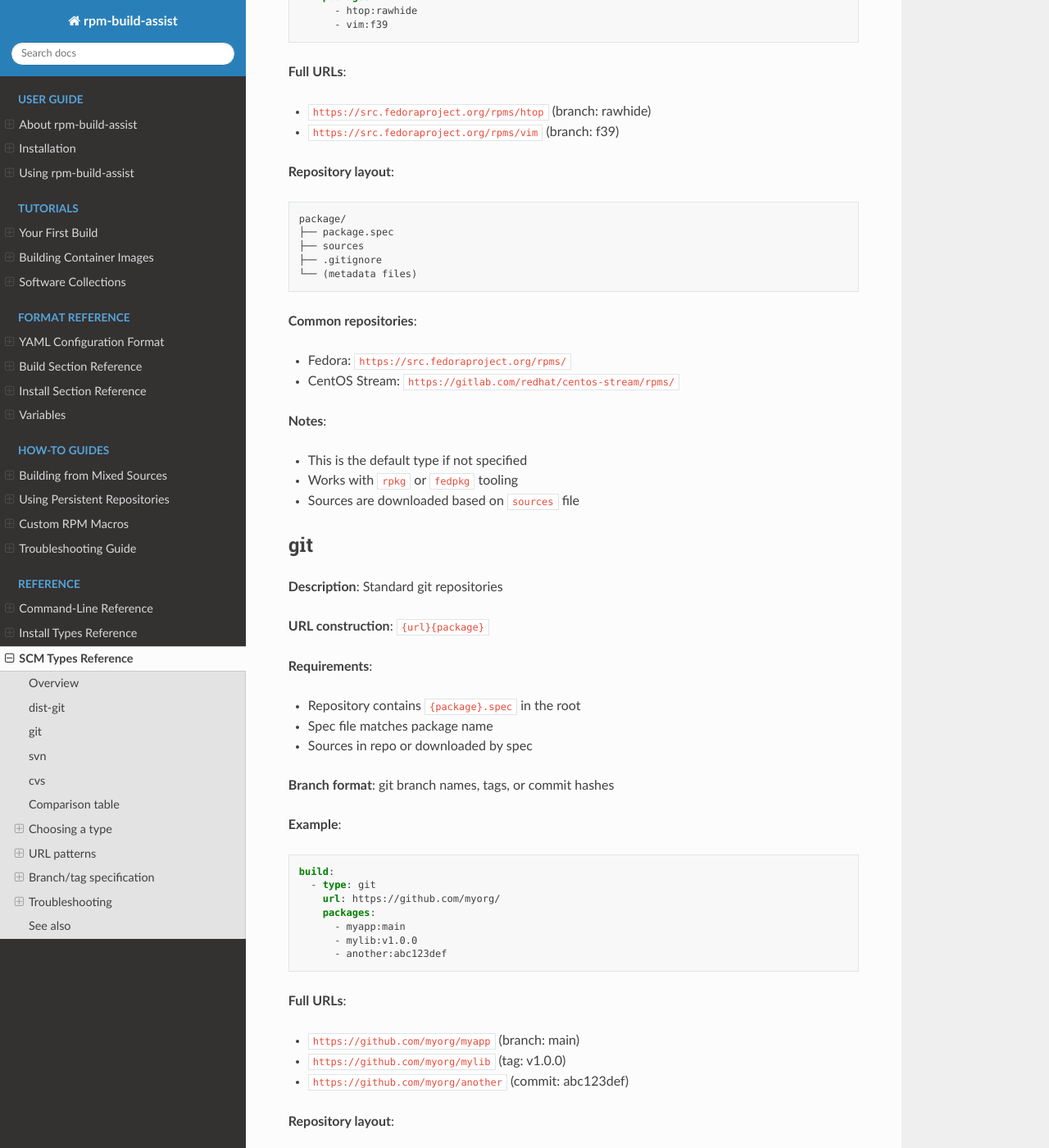
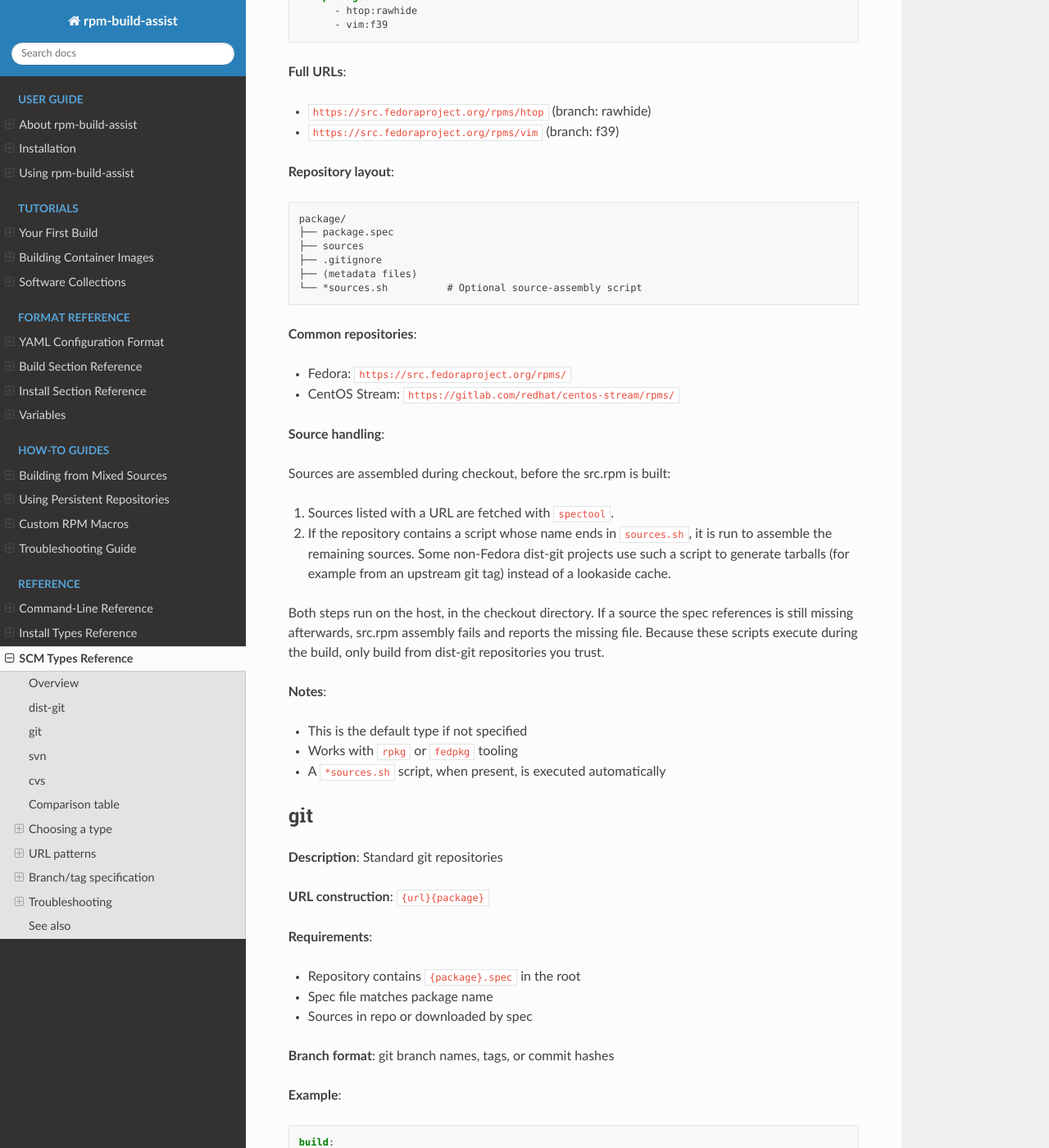
Before and after one commit to orb-rpm-build/rpm-build-assist, a Sphinx documentation site: the page built from doc/source/reference/scm_types.rst, in a window 1280 px wide and 1400 px high, scrolled down 806 px. Shown: the whole window at 82% size. Built offline with Sphinx 7.4.7 and the Read the Docs theme 3.1.0, drawn with Linux system fonts in a browser that asks for light colours.

Commit message:
Assemble dist-git sources with a *sources.sh script when present
Route dist-git source fetching through a new src-get helper that mock's
SCM plugin runs as distgit_src_get. It fetches online sources with
spectool and then runs any repository-provided *sources.sh script to
assemble the rest, as used by some non-Fedora dist-git projects. When no
such script exists it behaves the same as the previous "spectool -g".

Missing sources are not diagnosed by the helper; a source the spec still
references fails during src.rpm assembly, which reports the missing file.

Also teach run-tests to discover test-*.sh shell unit tests (no mock
required) and add one covering the helper's behavior.

Co-Authored-By: Claude Opus 4.8 <noreply@anthropic.com>

```diff
--- a/doc/source/format/build_section.rst
+++ b/doc/source/format/build_section.rst
@@ -188,6 +188,9 @@ For dist-git repositories:
 * Expects a standard dist-git layout with spec file and sources
 * Uses ``rpkg`` or similar tools internally
 * The ``branch`` corresponds to dist-git branches (e.g., ``rawhide``, ``f39``)
+* Online sources are fetched with ``spectool``; a ``*sources.sh`` script in the
+  repository, if present, is run to assemble the rest. See
+  :doc:`../reference/scm_types` for details.
 
 git
 ~~~
--- a/doc/source/reference/scm_types.rst
+++ b/doc/source/reference/scm_types.rst
@@ -48,18 +48,34 @@ dist-git
    ├── package.spec
    ├── sources
    ├── .gitignore
-   └── (metadata files)
+   ├── (metadata files)
+   └── *sources.sh          # Optional source-assembly script
 
 **Common repositories**:
 
 * Fedora: ``https://src.fedoraproject.org/rpms/``
 * CentOS Stream: ``https://gitlab.com/redhat/centos-stream/rpms/``
 
+**Source handling**:
+
+Sources are assembled during checkout, before the src.rpm is built:
+
+1. Sources listed with a URL are fetched with ``spectool``.
+2. If the repository contains a script whose name ends in ``sources.sh``,
+   it is run to assemble the remaining sources. Some non-Fedora dist-git
+   projects use such a script to generate tarballs (for example from an
+   upstream git tag) instead of a lookaside cache.
+
+Both steps run on the host, in the checkout directory. If a source the spec
+references is still missing afterwards, src.rpm assembly fails and reports the
+missing file. Because these scripts execute during the build, only build from
+dist-git repositories you trust.
+
 **Notes**:
 
 * This is the default type if not specified
 * Works with ``rpkg`` or ``fedpkg`` tooling
-* Sources are downloaded based on ``sources`` file
+* A ``*sources.sh`` script, when present, is executed automatically
 
 git
 ---
```
Also changed, not shown: 6 other files.
